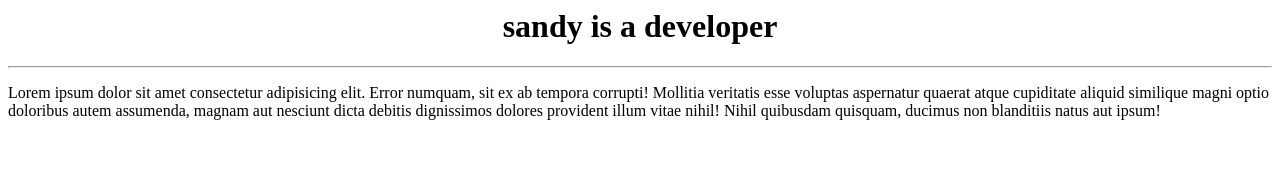
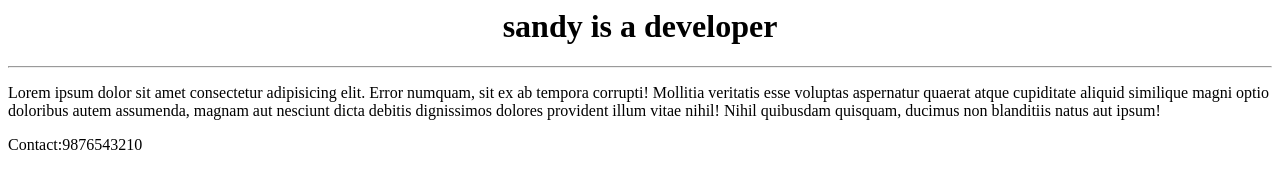
Before and after one commit to ksanthoshcyb/LASTRECAP, a plain HTML site: page index.html in a window 1280 px wide. Drawn offline with Linux system fonts and the light colour scheme.

Commit message:
added Contact

```diff
--- a/index.html
+++ b/index.html
@@ -6,3 +6,5 @@
 <p>
     Lorem ipsum dolor sit amet consectetur adipisicing elit. Error numquam, sit ex ab tempora corrupti! Mollitia veritatis esse voluptas aspernatur quaerat atque cupiditate aliquid similique magni optio doloribus autem assumenda, magnam aut nesciunt dicta debitis dignissimos dolores provident illum vitae nihil! Nihil quibusdam quisquam, ducimus non blanditiis natus aut ipsum!
 </p>
+
+<p>Contact:9876543210</p>
```
